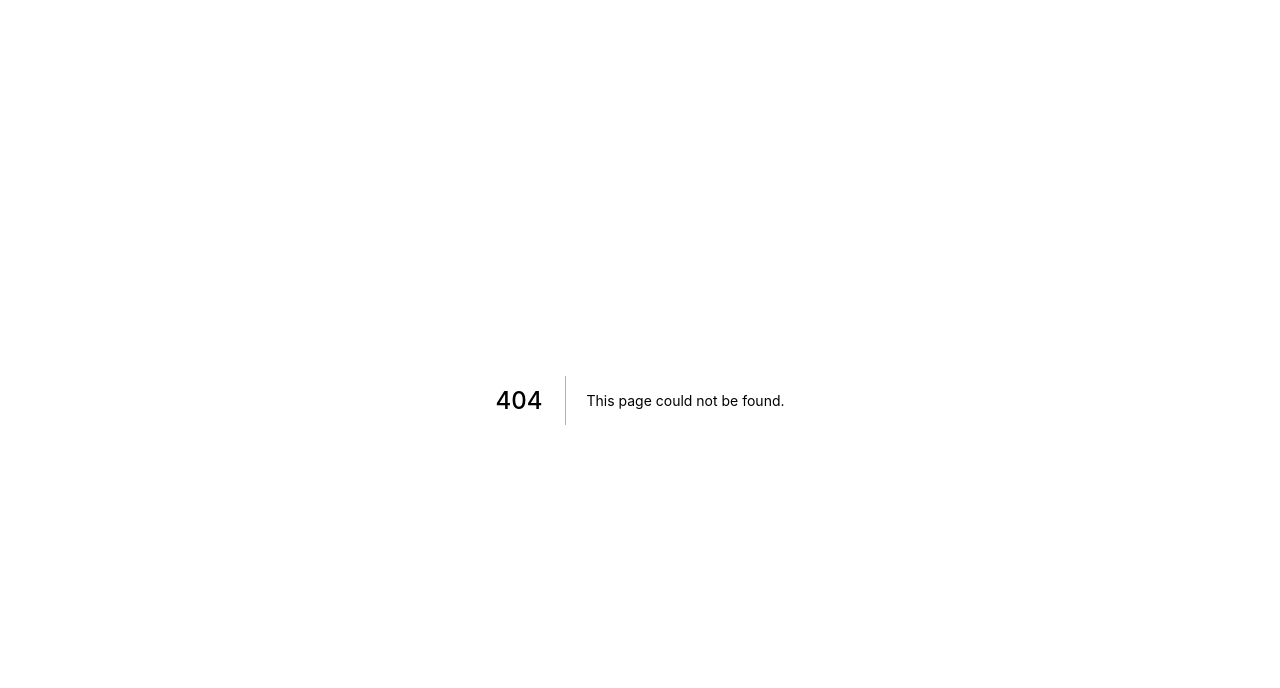
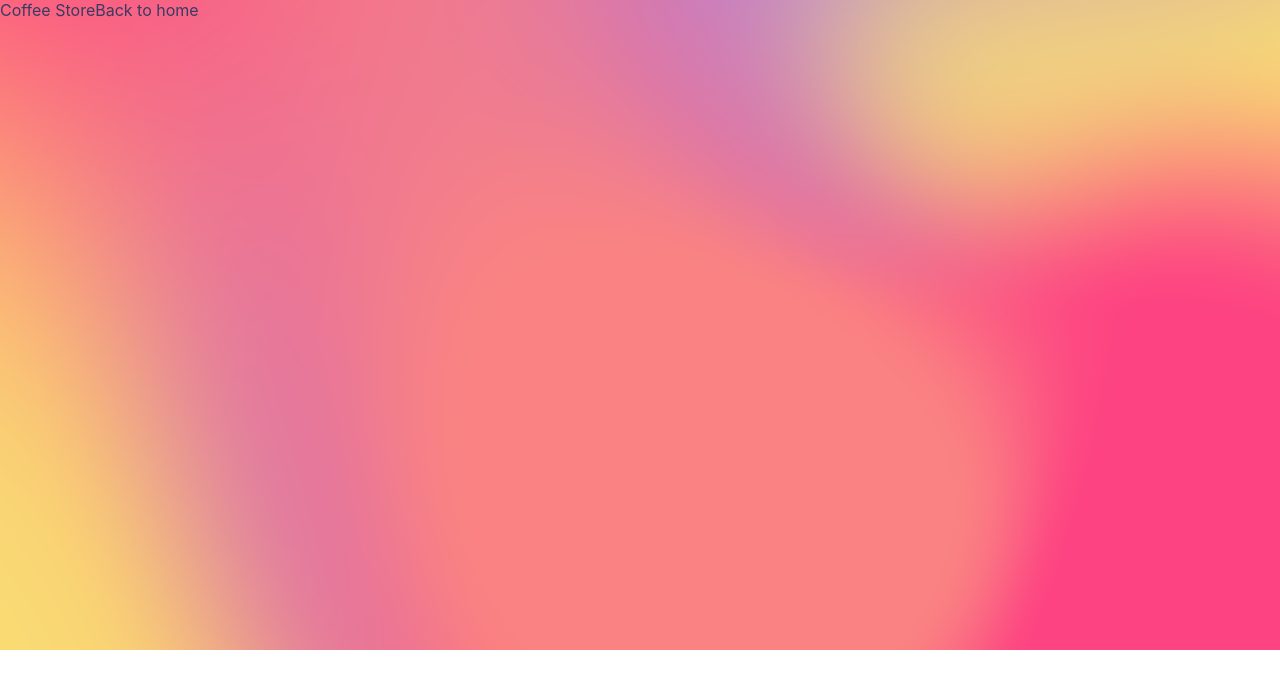
Before and after one commit to SettarovAli/coffee-stores, a Next.js app: page /coffee-store/1 in a window 1280 px wide. Before the commit this address had no page. Shown: the top 688 px of the page. Built offline with nearby package versions, Linux system fonts and the light colour scheme.

Commit message:
Add page for individual coffee shops

```diff
--- /dev/null
+++ b/pages/coffee-store/[id].tsx
@@ -0,0 +1,15 @@
+import Link from 'next/link';
+import { useRouter } from 'next/router';
+
+const CoffeeStore = () => {
+  const router = useRouter();
+
+  return (
+    <div>
+      Coffee Store
+      <Link href="/">Back to home</Link>
+    </div>
+  );
+};
+
+export default CoffeeStore;
```
